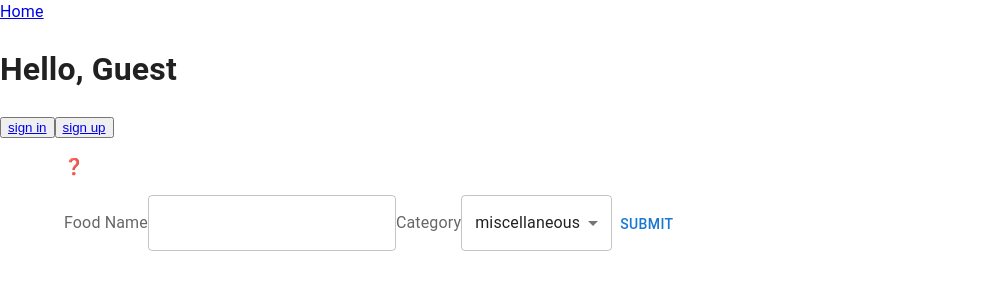
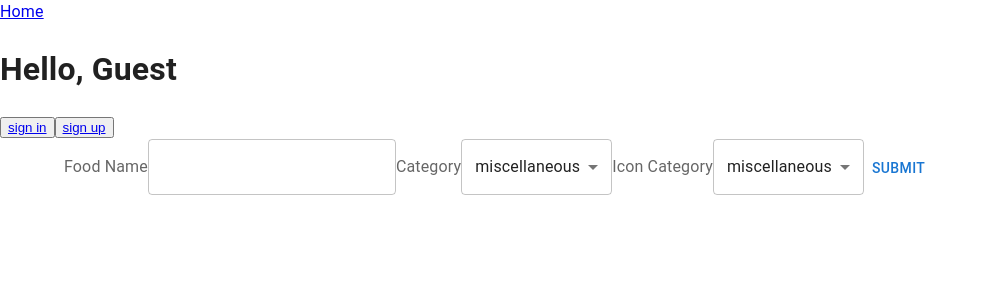
Before and after one commit to hphilpotts/veg-app-frontend-2.0, a React (Vite) app: page /addNewFood in a window 1280 px wide. Shown: the top 300 px of the page, without its empty margins (0-988 px from the left). Built offline with nearby package versions, Linux system fonts and the light colour scheme.

Commit message:
Emoji category selector added to form.

```diff
--- a/src/pages/FoodCreate.jsx
+++ b/src/pages/FoodCreate.jsx
@@ -17,10 +17,17 @@ export const FoodAdd = () => {
 
   const [formInput, setFormInput] = useState(emptyFormInput)
 
+  const [iconGroup, setIconGroup] = useState(formInput.category)
+
   const changeHandler = e => {
     const newInput = { ...formInput }
     newInput[e.target.name] = e.target.value
+    setIconGroup(newInput.category)
     setFormInput(newInput)
+  }
+
+  const selectIconMenu = e => {
+    setIconGroup(e.target.value)
   }
 
   const submitHandler = async () => {
@@ -37,7 +44,7 @@ export const FoodAdd = () => {
 
   return (
     <Container>
-      <p>{emoji(formInput.icon)}</p> {/* test */}
+      {/* <p>{emoji(formInput.icon)}</p> test */}
 
       <FormControl>
         <FormLabel>Food Name</FormLabel>
@@ -52,6 +59,16 @@ export const FoodAdd = () => {
             <MenuItem value={category} key={category + ix}>{category}</MenuItem>
           ))}
         </Select>
+        <FormLabel>Icon Category</FormLabel>
+        <Select
+          name='icon category'
+          value={iconGroup}
+          onChange={selectIconMenu}
+        >
+          {foodItemCategories.map((category, ix) => (
+            <MenuItem value={category} key={category + ix + 'b'}>{category}</MenuItem>
+          ))}
+        </Select>
         <Button type='submit' onClick={submitHandler}>submit</Button>
       </FormControl>
     </Container>
```
